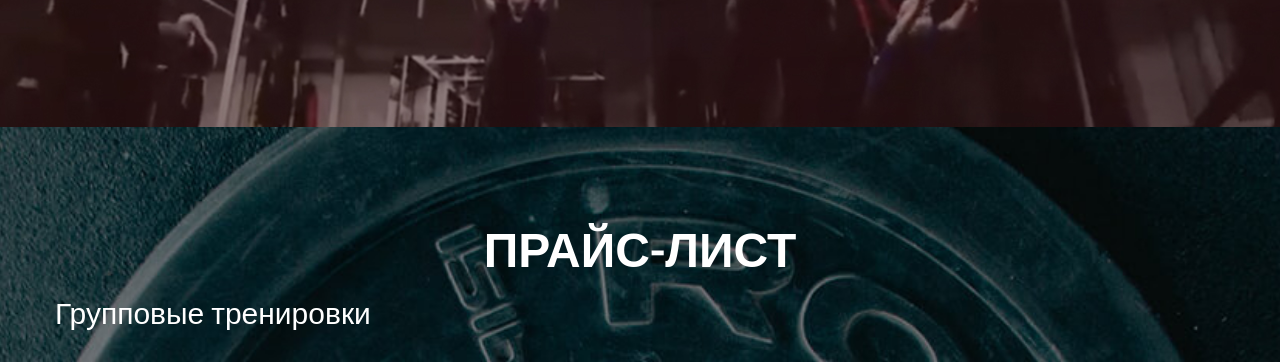
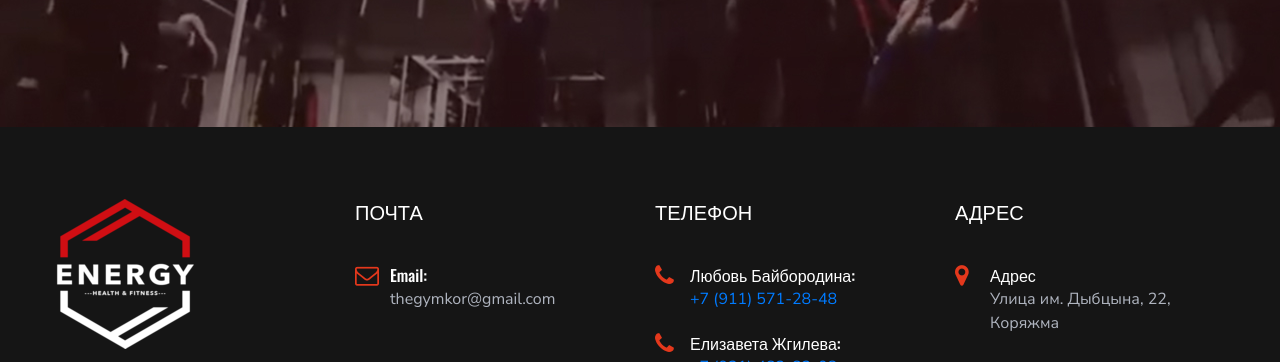
Before and after one commit to energygym/energygym.github.io, a plain HTML site: page index.html in a window 1280 px wide. Shown: the part 2890-3252 px from the top of the page. Drawn offline with nearby package versions, Linux system fonts and the light colour scheme; a script that the page names is missing.

Commit message:
Removed price section

```diff
--- a/index.html
+++ b/index.html
@@ -252,7 +252,7 @@
     <!-- Video Section End -->
 
     <!-- Price Plan Section Begin -->
-    <section class="price-section spad set-bg " data-setbg="images/hero-dark-2.jpg ">
+    <!-- <section class="price-section spad set-bg " data-setbg="images/hero-dark-2.jpg ">
         <div class="container ">
             <div class="row ">
                 <div class="col-lg-12 ">
@@ -342,7 +342,7 @@
 
 
         </div>
-    </section>
+    </section> -->
     <!-- Price Plan Section End -->
 
     <!-- Footer Section Begin -->
```
